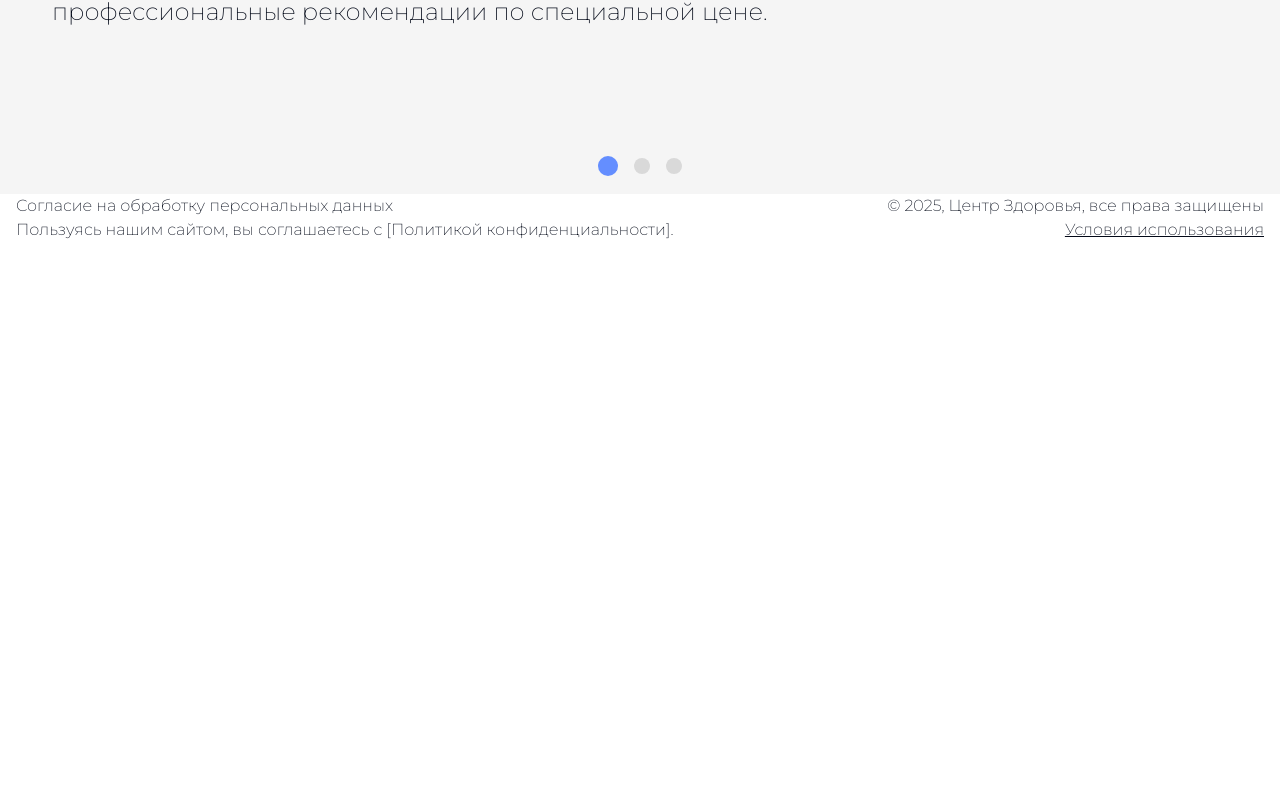
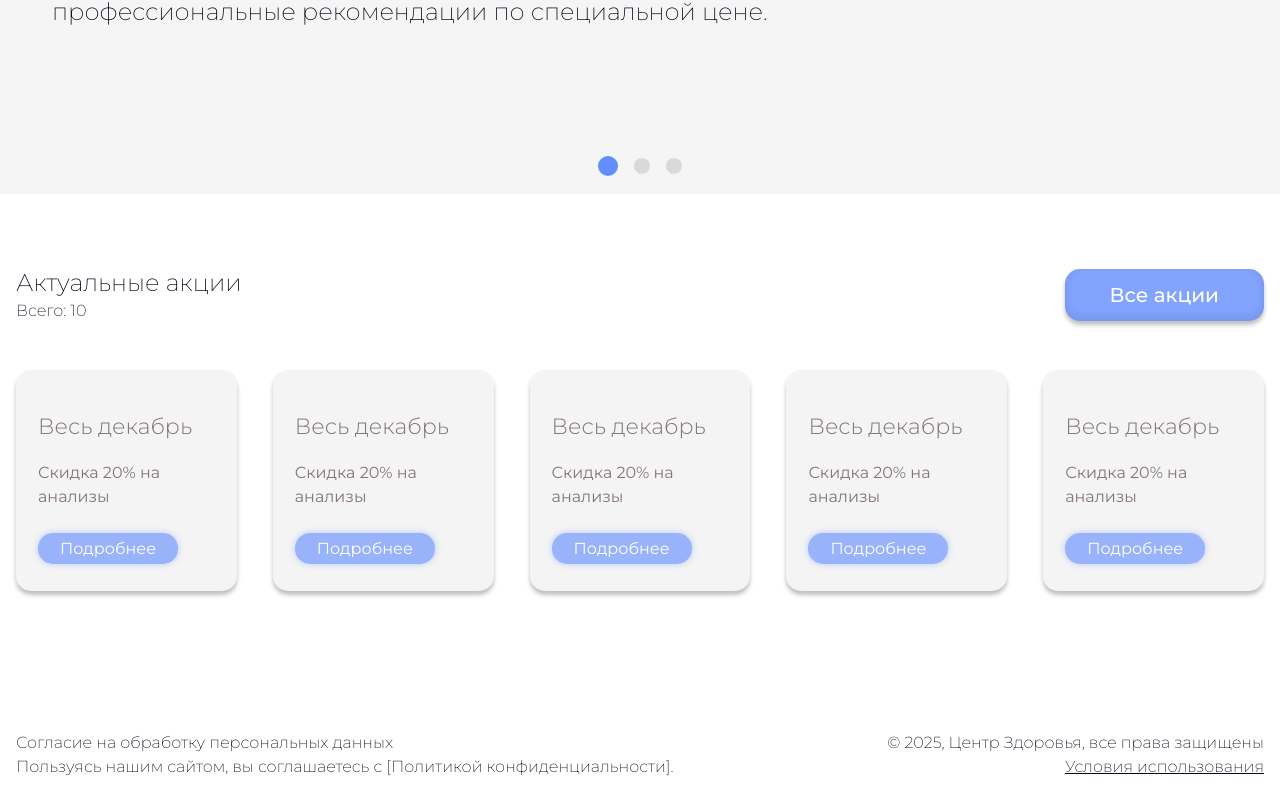
Before and after one commit to mukhammed2021/clinic, a Next.js app: page / in a window 1280 px wide. Shown: the part 2123-2926 px from the top of the page. Before the commit the page ends 2389 px from the top, so only its background shows below. Built offline with nearby package versions, Linux system fonts and the light colour scheme.

Commit message:
promotions

```diff
--- a/app/page.tsx
+++ b/app/page.tsx
@@ -3,6 +3,7 @@ import Header from "@/components/header";
 import Hero from "./hero";
 import Services from "./services";
 import Offers from "./offers";
+import Promotions from "./promotions";
 
 export default function Home() {
   return (
@@ -12,6 +13,7 @@ export default function Home() {
         <Hero />
         <Services />
         <Offers />
+        <Promotions />
       </main>
       <Footer />
     </div>
--- /dev/null
+++ b/app/promotions.tsx
@@ -0,0 +1,84 @@
+import Link from "next/link";
+
+export default function Promotions() {
+  return (
+    <section className="pb-[4.375rem] pt-9 sm:pb-[8.75rem] sm:pt-[4.5625rem]">
+      <div className="container">
+        <div className="mb-[2.9375rem] flex flex-col items-start justify-between gap-4 min-[475px]:flex-row min-[475px]:items-center">
+          <div>
+            <h2 className="text-2xl">Актуальные акции</h2>
+            <p>Всего: 10</p>
+          </div>
+          <Link
+            href="/"
+            className="w-full rounded-[.9375rem] bg-[#82a4ff] px-[2.8125rem] py-3 text-center text-xl font-medium text-white shadow-[0_4px_4px_0_rgba(0,0,0,0.25),inset_0_-3px_6px_3px_rgba(0,0,0,0.07)] transition-shadow hover:shadow-none min-[475px]:w-auto"
+          >
+            Все акции
+          </Link>
+        </div>
+        <div className="mx-auto grid max-w-[80.625rem] gap-x-7 gap-y-5 min-[545px]:grid-cols-2 min-[552px]:gap-x-9 min-[830px]:grid-cols-3 min-[933px]:grid-cols-4 min-[1166px]:grid-cols-5">
+          <div className="rounded-[.9375rem] bg-[#f4f4f4] px-[1.375rem] pb-[1.875rem] pt-10 text-[#847676] shadow-[0_4px_4px_0_rgba(0,0,0,0.25)]">
+            <h3 className="mb-[1.125rem] text-[1.375rem] font-light">
+              Весь декабрь
+            </h3>
+            <p className="mb-7 font-normal">Скидка 20% на анализы</p>
+            <Link
+              href="/"
+              className="rounded-[.9375rem] bg-[#648eff]/[.63] px-[1.375rem] py-[.375rem] font-normal text-white shadow-[0_0_6px_0_rgba(144,173,252,0.63)] transition-shadow hover:shadow-none"
+            >
+              Подробнее
+            </Link>
+          </div>
+          <div className="rounded-[.9375rem] bg-[#f4f4f4] px-[1.375rem] pb-[1.875rem] pt-10 text-[#847676] shadow-[0_4px_4px_0_rgba(0,0,0,0.25)]">
+            <h3 className="mb-[1.125rem] text-[1.375rem] font-light">
+              Весь декабрь
+            </h3>
+            <p className="mb-7 font-normal">Скидка 20% на анализы</p>
+            <Link
+              href="/"
+              className="rounded-[.9375rem] bg-[#648eff]/[.63] px-[1.375rem] py-[.375rem] font-normal text-white shadow-[0_0_6px_0_rgba(144,173,252,0.63)] transition-shadow hover:shadow-none"
+            >
+              Подробнее
+            </Link>
+          </div>
+          <div className="rounded-[.9375rem] bg-[#f4f4f4] px-[1.375rem] pb-[1.875rem] pt-10 text-[#847676] shadow-[0_4px_4px_0_rgba(0,0,0,0.25)]">
+            <h3 className="mb-[1.125rem] text-[1.375rem] font-light">
+              Весь декабрь
+            </h3>
+            <p className="mb-7 font-normal">Скидка 20% на анализы</p>
+            <Link
+              href="/"
+              className="rounded-[.9375rem] bg-[#648eff]/[.63] px-[1.375rem] py-[.375rem] font-normal text-white shadow-[0_0_6px_0_rgba(144,173,252,0.63)] transition-shadow hover:shadow-none"
+            >
+              Подробнее
+            </Link>
+          </div>
+          <div className="rounded-[.9375rem] bg-[#f4f4f4] px-[1.375rem] pb-[1.875rem] pt-10 text-[#847676] shadow-[0_4px_4px_0_rgba(0,0,0,0.25)]">
+            <h3 className="mb-[1.125rem] text-[1.375rem] font-light">
+              Весь декабрь
+            </h3>
+            <p className="mb-7 font-normal">Скидка 20% на анализы</p>
+            <Link
+              href="/"
+              className="rounded-[.9375rem] bg-[#648eff]/[.63] px-[1.375rem] py-[.375rem] font-normal text-white shadow-[0_0_6px_0_rgba(144,173,252,0.63)] transition-shadow hover:shadow-none"
+            >
+              Подробнее
+            </Link>
+          </div>
+          <div className="rounded-[.9375rem] bg-[#f4f4f4] px-[1.375rem] pb-[1.875rem] pt-10 text-[#847676] shadow-[0_4px_4px_0_rgba(0,0,0,0.25)]">
+            <h3 className="mb-[1.125rem] text-[1.375rem] font-light">
+              Весь декабрь
+            </h3>
+            <p className="mb-7 font-normal">Скидка 20% на анализы</p>
+            <Link
+              href="/"
+              className="rounded-[.9375rem] bg-[#648eff]/[.63] px-[1.375rem] py-[.375rem] font-normal text-white shadow-[0_0_6px_0_rgba(144,173,252,0.63)] transition-shadow hover:shadow-none"
+            >
+              Подробнее
+            </Link>
+          </div>
+        </div>
+      </div>
+    </section>
+  );
+}
```
